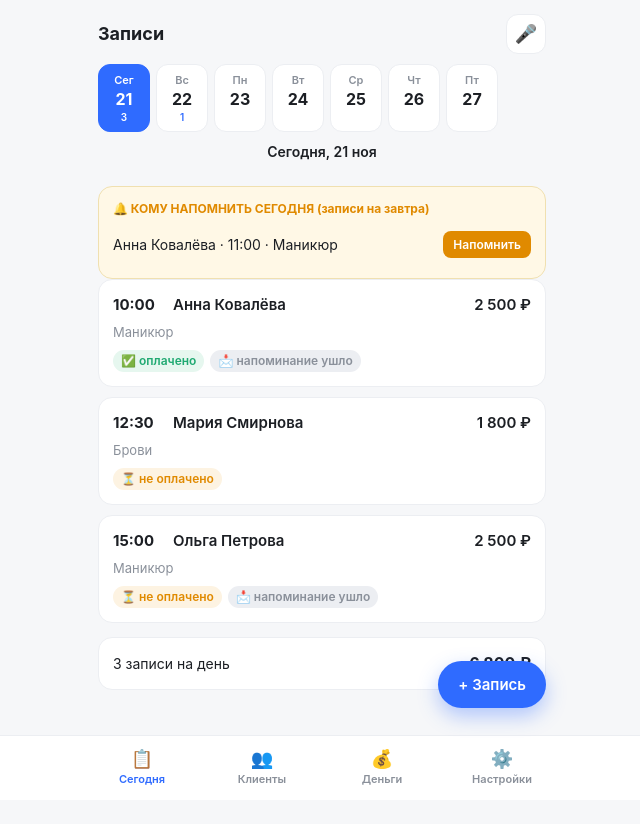
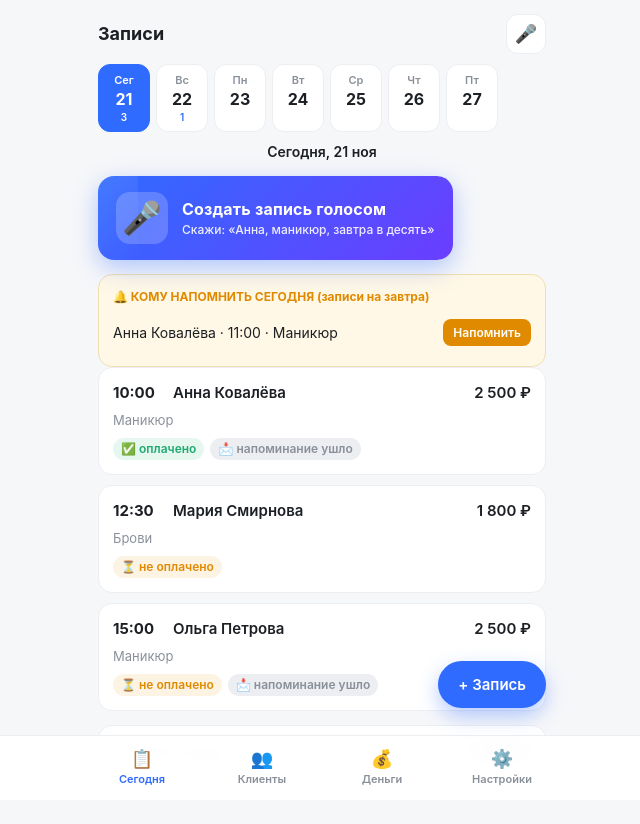
Before and after one commit to seregaosnatch-ui/my-crm, a plain HTML site: page index.html in a window 1280 px wide. Shown: the whole page, without its empty margins (318-958 px from the left). Before the commit the page ends 800 px from the top, so only its background shows below. Drawn offline with Linux system fonts and the light colour scheme.

Commit message:
Update index.html

```diff
--- a/index.html
+++ b/index.html
@@ -40,6 +40,42 @@
 
   .datebar { display:flex; align-items:center; gap:8px; padding:0 16px 10px; }
   .datebar .label { flex:1; text-align:center; font-weight:600; font-size:14px; }
+
+  /* большая кнопка голосового администратора */
+  .voice-hero {
+    display: flex; align-items: center; gap: 14px;
+    margin: 4px 16px 14px; padding: 16px 18px;
+    background: linear-gradient(135deg, #2f6bff 0%, #6b3dff 100%);
+    color: #fff; border: none; border-radius: 16px;
+    font-family: inherit; text-align: left; cursor: pointer;
+    box-shadow: 0 8px 24px rgba(47,107,255,.35);
+    animation: heroPulse 2.5s ease-in-out infinite;
+    position: relative; overflow: hidden;
+  }
+  .voice-hero::after {
+    content: ''; position: absolute; inset: 0;
+    background: linear-gradient(135deg, transparent 0%, rgba(255,255,255,.18) 50%, transparent 100%);
+    transform: translateX(-100%);
+    animation: heroShine 3s ease-in-out infinite;
+  }
+  @keyframes heroPulse {
+    0%, 100% { box-shadow: 0 8px 24px rgba(47,107,255,.35); }
+    50% { box-shadow: 0 8px 32px rgba(107,61,255,.55); }
+  }
+  @keyframes heroShine {
+    0%, 60% { transform: translateX(-100%); }
+    100% { transform: translateX(100%); }
+  }
+  .voice-hero:active { transform: scale(.98); }
+  .vh-icon {
+    font-size: 32px; flex-shrink: 0;
+    background: rgba(255,255,255,.2); width: 52px; height: 52px;
+    border-radius: 14px; display: flex; align-items: center; justify-content: center;
+    position: relative; z-index: 1;
+  }
+  .vh-text { display: flex; flex-direction: column; gap: 3px; flex: 1; position: relative; z-index: 1; }
+  .vh-title { font-size: 16px; font-weight: 700; letter-spacing: .2px; }
+  .vh-hint { font-size: 12px; opacity: .9; font-weight: 500; }
 
   .list { padding:0 16px; display:flex; flex-direction:column; gap:10px; }
   .card { background:var(--card); border-radius:var(--radius); padding:14px;
@@ -146,7 +182,6 @@
   .hint-green { font-size:12px; margin-top:6px; color:var(--green); }
   .hint-muted { font-size:12px; margin-top:6px; color:var(--muted); }
 
-  /* настройки */
   .settings-section { padding:0 16px 14px; }
   .settings-section h3 { font-size:13px; color:var(--muted); text-transform:uppercase;
     letter-spacing:.5px; margin:16px 0 8px; font-weight:700; }
@@ -427,10 +462,9 @@ function apptCard(a) {
 
 function renderWeekStrip() {
   const today = todayISO();
-  const start = today;
   let html = '<div class="week-strip" id="week-strip">';
   for (let i = 0; i < 7; i++) {
-    const iso = shiftDate(start, i);
+    const iso = shiftDate(today, i);
     const cnt = db.appointments.filter(a => a.date === iso).length;
     const cls = [
       'day-btn',
@@ -458,7 +492,6 @@ function renderToday(header, view) {
   const isToday = date === todayISO();
   const dateLabel = isToday ? 'Сегодня, ' + fmtDate(date) : fmtDateFull(date);
 
-  // блок "кому напомнить сегодня" — записи на завтра без отправленного напоминания
   const tomorrow = shiftDate(todayISO(), 1);
   const toRemind = db.appointments.filter(a => a.date === tomorrow && a.reminderOn && !a.reminderSent);
   let remindBlock = '';
@@ -479,6 +512,13 @@ function renderToday(header, view) {
   view.innerHTML = `
     ${renderWeekStrip()}
     <div class="datebar"><div class="label">${dateLabel}</div></div>
+    <button class="voice-hero" id="voice-hero">
+      <span class="vh-icon">🎤</span>
+      <span class="vh-text">
+        <span class="vh-title">Создать запись голосом</span>
+        <span class="vh-hint">Скажи: «Анна, маникюр, завтра в десять»</span>
+      </span>
+    </button>
     ${remindBlock}
     <div class="list">
       ${list.length ? list.map(apptCard).join('') : `<div class="empty">На этот день записей нет.<br>Нажмите «+ Запись» или 🎤</div>`}
@@ -494,7 +534,7 @@ function renderToday(header, view) {
     e.stopPropagation(); openSendReminder(b.dataset.remind);
   });
   document.getElementById('fab-add').onclick = () => openNewAppt(null);
-  // проскроллить полосу к активному дню
+  document.getElementById('voice-hero').onclick = openVoiceAdmin;
   const active = view.querySelector('.day-btn.active');
   if (active) active.scrollIntoView({ inline:'center', block:'nearest' });
 }
@@ -681,7 +721,7 @@ function renderSettings(header, view) {
   };
   document.getElementById('open-voices').onclick = openAllVoices;
   document.getElementById('open-about').onclick = () => {
-    alert('Записи мастера v5\n\nЛокальное приложение: данные хранятся только на этом устройстве.\n\nСоздано Романом и Иваном.');
+    alert('Записи мастера v6\n\nЛокальное приложение: данные хранятся только на этом устройстве.\n\nСоздано Романом и Иваном.');
   };
 }
 
@@ -776,7 +816,7 @@ function openSendReminder(apptId) {
       <div class="row" style="background:#f6f7f9;padding:10px;border-radius:10px;font-size:13px;white-space:pre-wrap">${esc(text)}</div>
       <div style="color:var(--muted);font-size:12px;margin:6px 0 14px">Кому: ${esc(c.name)}${c.phone?' · '+esc(c.phone):''}${c.tg?' · '+esc(c.tg):''}</div>
 
-      ${waLink ? `<a class="btn primary" href="${waLink}" target="_blank" style="display:flex;align-items:center;justify-content:center;text-decoration:none;margin-bottom:8px" data-act="wa">🟢 WhatsApp</a>` : ''}
+      ${waLink ? `<a class="btn primary" href="${waLink}" target="_blank" style="display:flex;align-items:center;justify-content:center;text-decoration:none;margin-bottom:8px">🟢 WhatsApp</a>` : ''}
       ${tgLink ? `<button class="btn primary" data-act="tg" style="background:#2796d4;margin-bottom:8px">✈️ Telegram</button>` : ''}
       ${smsLink ? `<a class="btn primary" href="${smsLink}" style="display:flex;align-items:center;justify-content:center;text-decoration:none;background:#8a909a;margin-bottom:8px">💬 SMS</a>` : ''}
       <button class="btn primary" data-act="max" style="background:#ff5b22;margin-bottom:8px">🟠 MAX</button>
```
